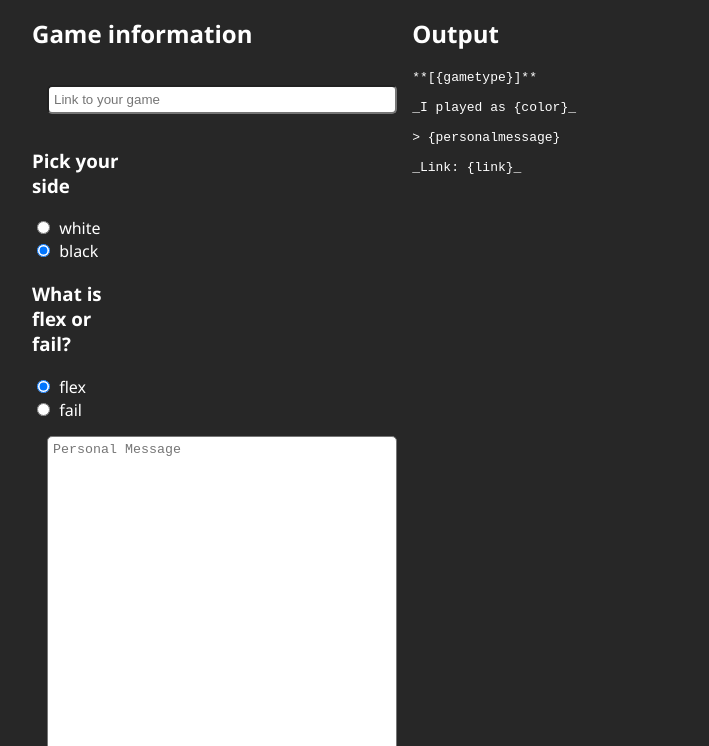
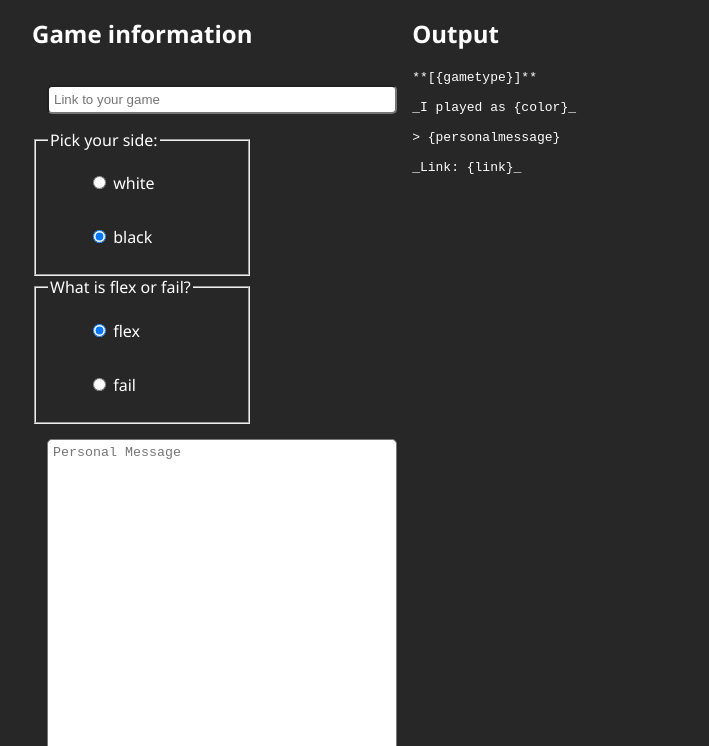
Before and after one commit to Ignemia/flex-friday-submissions-formatter, a plain HTML site: page index.html in a window 1280 px wide. Shown: the part 54-800 px from the top of the page, without its empty margins (232-941 px from the left). Drawn offline with nearby package versions, Linux system fonts and the light colour scheme; files that its build step writes are made by us from their sources.

Commit message:
Fieldset practices improvements

```diff
--- a/index.html
+++ b/index.html
@@ -17,31 +17,37 @@
             </h2>
             <input type="text" name="gamelink" placeholder="Link to your game">
             <div class="" style="position: relative; display: block; width: 100%;">
-
-            <div class="binary-selector" name="color">
-                <h3>Pick your side</h3>
+                <fieldset class="binary-selector" name="color">
+                    <legend>Pick your side:</legend>
+                    <figure>
+                        <input type="radio" name="game-color" value="white">
                         <label for="white">
-                    <input type="radio" name="game-color" value="white">
                             white
                         </label>
+                    </figure>
+                    <figure>
+                        <input type="radio" name="game-color" value="black" checked>
                         <label for="black">
-                    <input type="radio" name="game-color" value="black" checked>
                             black
                         </label>
+                    </figure>
+                </fieldset>
 
-            </div>
-
-            <div class="binary-selector" name="mode">
-                <h3>What is flex or fail?</h3>
+                <fieldset class="binary-selector" name="mode">
+                    <legend>What is flex or fail?</legend>
+                    <figure>
+                    <input type="radio" name="game-type" value="flex" id="flex" checked>
                     <label for="flex">
-                    <input type="radio" name="game-type" value="flex" checked>
                         flex
                     </label>
+                    </figure>
+                    <figure>
+                    <input type="radio" name="game-type" value="fail" id="fail">
                     <label for="fail">
-                    <input type="radio" name="game-type" value="fail">
                         fail
                     </label>
-            </div>
+                    </figure>
+                </fieldset>
             </div>
 
             <textarea name="personalmessage" id="personalmessage" cols="80" rows="30"
@@ -49,10 +55,12 @@
         </div>
         <div class="output-data">
             <h2>Output</h2>
-            <pre class="output">**[{gametype}]**<br><br>_I played as {color}_<br><br>> {personalmessage}<br><br>_Link: {link}_</pre>
+            <pre
+                class="output">**[{gametype}]**<br><br>_I played as {color}_<br><br>> {personalmessage}<br><br>_Link: {link}_</pre>
         </div>
     </main>
 </body>
 
 <script src="main.js"></script>
+
 </html>
--- a/styles.scss
+++ b/styles.scss
@@ -71,10 +71,16 @@ body {
 
 .binary-selector {
     display: flex;
-    width: 50%;
+    width: 100%;
     flex-wrap: nowrap;
     flex-direction: column;
     position: relative;
+    justify-content: space-between;
+    label {
+        width: 50%;
+        display: inline-block;
+        flex-grow: 1;
+    }
 
     /*       display: inline-block;
 /       position: relative;
```
Lines whose indentation alone changed are shown as unchanged.
